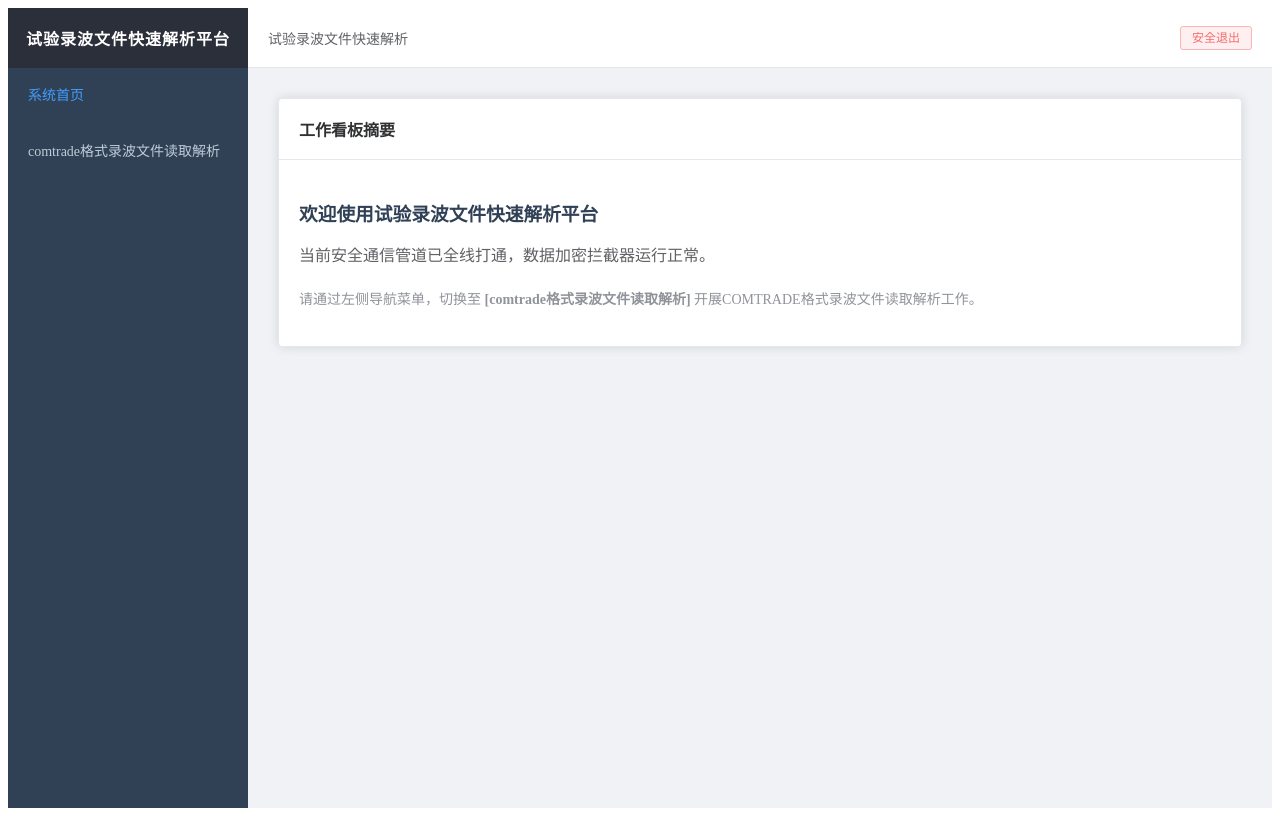
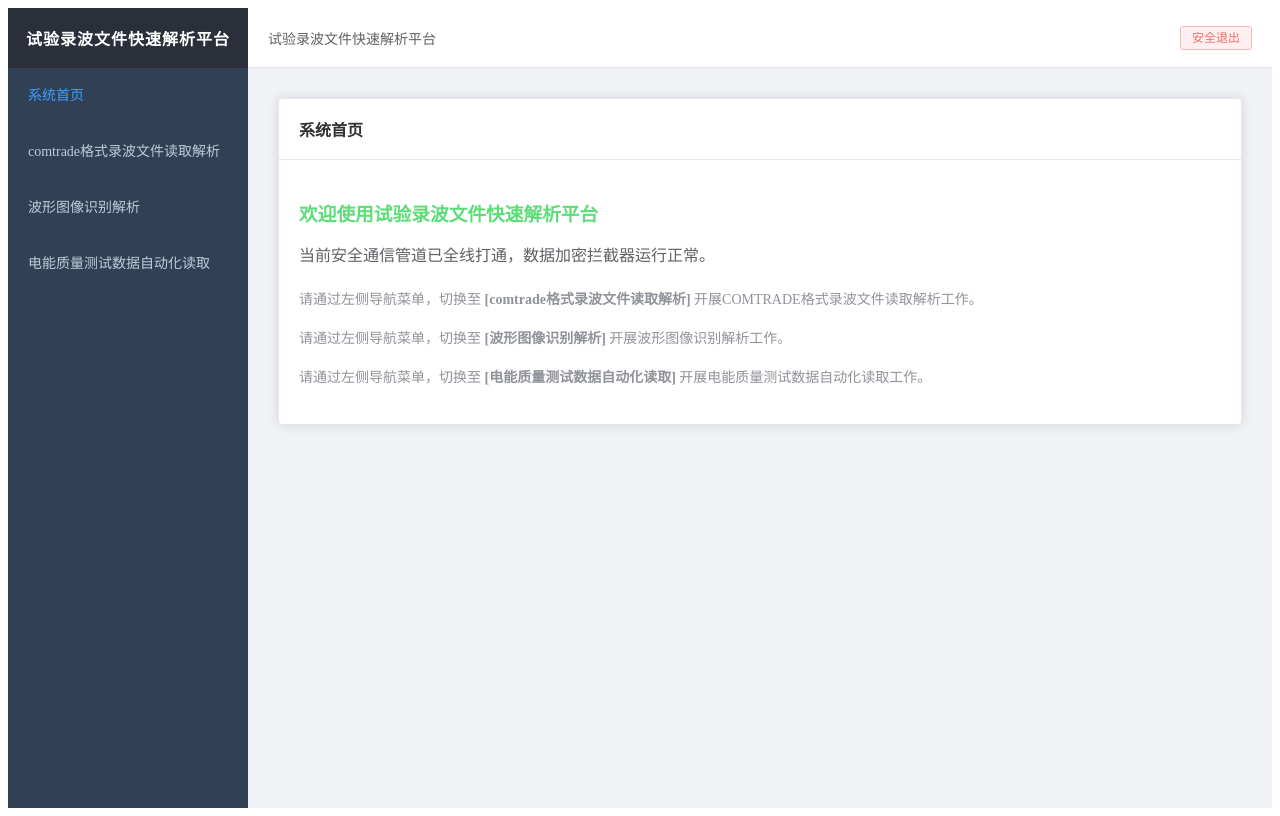
Before and after one commit to nanmingjushi/waveform-analysis-platform-ui, a Vue app: page /home in a window 1280 px wide. Built offline with nearby package versions, Linux system fonts and the light colour scheme; sample sign-in values are in the browser's storage.

Commit message:
修改 stores/user.js 将后端传回Token存储在localstorage中；增加waveform-vision和power-quality的router与layout----20260613----nanmingjushi

```diff
--- a/src/layout/index.vue
+++ b/src/layout/index.vue
@@ -39,13 +39,21 @@ const handleLogout = () => {
                 <el-menu-item index="/waveform/comtrade">
                     <span>comtrade格式录波文件读取解析</span>
                 </el-menu-item>
+                <el-menu-item index="/waveform/waveform-vision">
+                    <span>波形图像识别解析</span>
+                </el-menu-item>
+                <el-menu-item index="/waveform/power-quality">
+                    <span>电能质量测试数据自动化读取</span>
+                </el-menu-item>
             </el-menu>
+
+
         </el-aside>
 
         <el-container>
             <el-header class="layout-header">
                 <div class="header-left">
-                    <span class="system-title">试验录波文件快速解析</span>
+                    <span class="system-title">试验录波文件快速解析平台</span>
                 </div>
                 <div class="header-right">
                     <el-button type="danger" size="small" plain @click="handleLogout">安全退出</el-button>
--- a/src/router/index.js
+++ b/src/router/index.js
@@ -24,6 +24,18 @@ const routes = [
                 name: 'Comtrade',
                 component: () => import('../views/waveform/comtrade/index.vue'),
                 meta: { title: 'comtrade格式录波文件读取解析' }
+            },
+            {
+                path: 'waveform/waveform-vision',
+                name: 'Waveform-vision',
+                component: () => import('../views/waveform/waveform-vision/index.vue'),
+                meta: { title: '波形图像识别解析' }
+            },
+            {
+                path: 'waveform/power-quality',
+                name: 'Power-quality',
+                component: () => import('../views/waveform/power-quality/index.vue'),
+                meta: { title: '电能质量测试数据自动化读取' }
             }
         ]
     }
--- a/src/stores/user.js
+++ b/src/stores/user.js
@@ -19,20 +19,20 @@ export const useUserStore = defineStore('user', () => {
     try {
       // 驱动 request 管道向后端发起真正的凭证验证请求
       // 注意：由于我们在 request.js 响应拦截器里写了 res.data 自动拆壳，这里拿到的 data 直接就是后端回吐的业务数据
-      const data = await request({
+      const res = await request({
         url: '/api/auth/login', // 根据后端实际的登录接口路由进行微调对齐
         method: 'post',
         data: loginForm
       })
 
       // 假设后端验证通过后，回吐的 JSON 中包含名为 token 的安全令牌字符串
-      const userToken = data.token
+      const userToken = res.data?.token || res.data
 
       // 强力同步更新：内存状态与物理硬盘缓存双落盘
       token.value = userToken
       localStorage.setItem('waveform_token', userToken)
 
-      return data // 向上返回，通知页面登录成功
+      return res // 向上返回，通知页面登录成功
     } catch (error) {
       // 异常直接抛出，request.js 的全局弹窗会自动拦截并把错误拍在屏幕上
       return Promise.reject(error)
--- a/src/views/home/index.vue
+++ b/src/views/home/index.vue
@@ -8,7 +8,7 @@
         <el-card class="welcome-card">
             <template #header>
                 <div class="card-header">
-                    <span>工作看板摘要</span>
+                    <span>系统首页</span>
                 </div>
             </template>
             <div class="welcome-content">
@@ -16,6 +16,12 @@
                 <p>当前安全通信管道已全线打通，数据加密拦截器运行正常。</p>
                 <p style="color: #909399; margin-top: 10px; font-size: 14px;">
                     请通过左侧导航菜单，切换至 <strong>[comtrade格式录波文件读取解析]</strong> 开展COMTRADE格式录波文件读取解析工作。
+                </p>
+                <p style="color: #909399; margin-top: 10px; font-size: 14px;">
+                    请通过左侧导航菜单，切换至 <strong>[波形图像识别解析]</strong> 开展波形图像识别解析工作。
+                </p>
+                <p style="color: #909399; margin-top: 10px; font-size: 14px;">
+                    请通过左侧导航菜单，切换至 <strong>[电能质量测试数据自动化读取]</strong> 开展电能质量测试数据自动化读取工作。
                 </p>
             </div>
         </el-card>
@@ -38,7 +44,7 @@
 }
 
 .welcome-content h3 {
-    color: #304156;
+    color: #5cdd78;
     margin-bottom: 15px;
 }
 
--- /dev/null
+++ b/src/views/waveform/power-quality/index.vue
@@ -0,0 +1,11 @@
+<script setup>
+
+</script>
+
+<template>
+    <h1>电能质量测试数据自动化读取</h1>
+</template>
+
+<style scoped>
+
+</style>
--- /dev/null
+++ b/src/views/waveform/waveform-vision/index.vue
@@ -0,0 +1,11 @@
+<script setup>
+
+</script>
+
+<template>
+    <h1>波形图像识别解析</h1>
+</template>
+
+<style scoped>
+
+</style>
```
